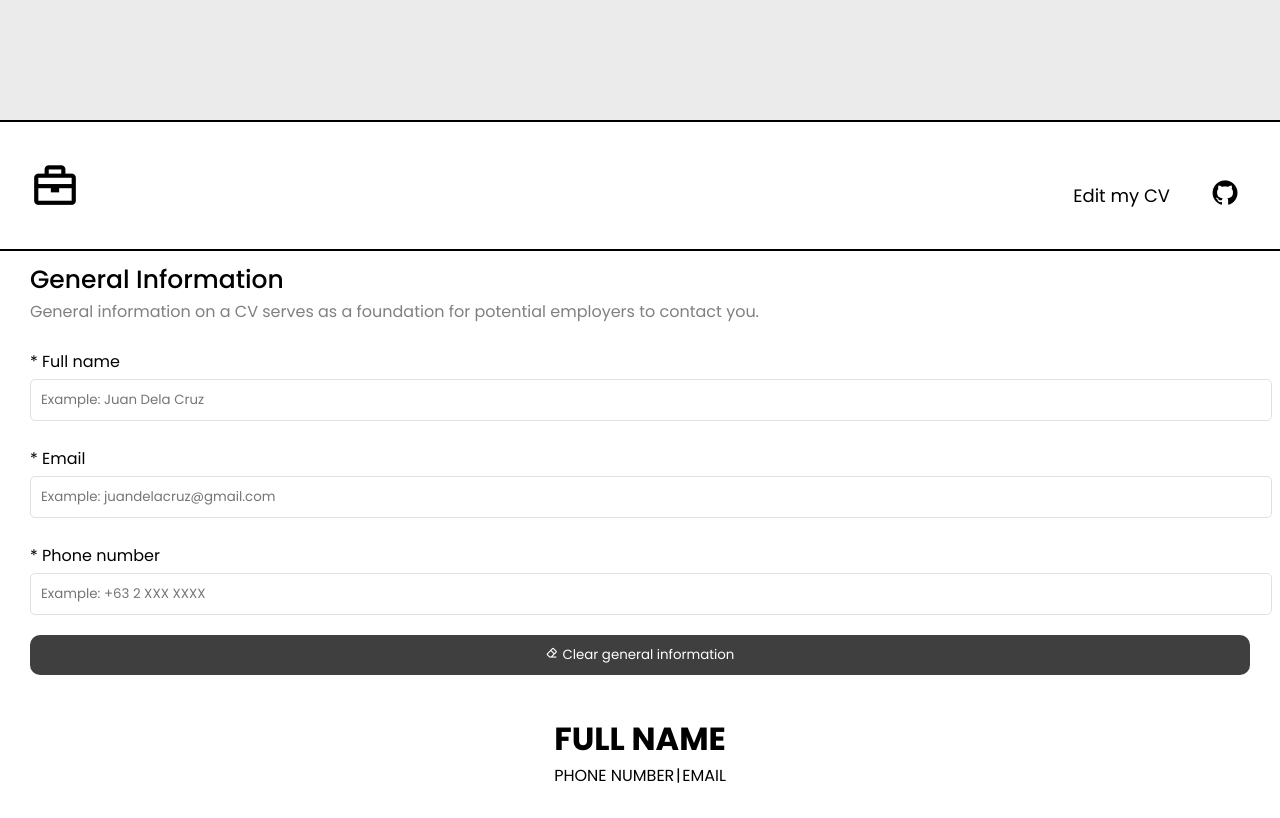
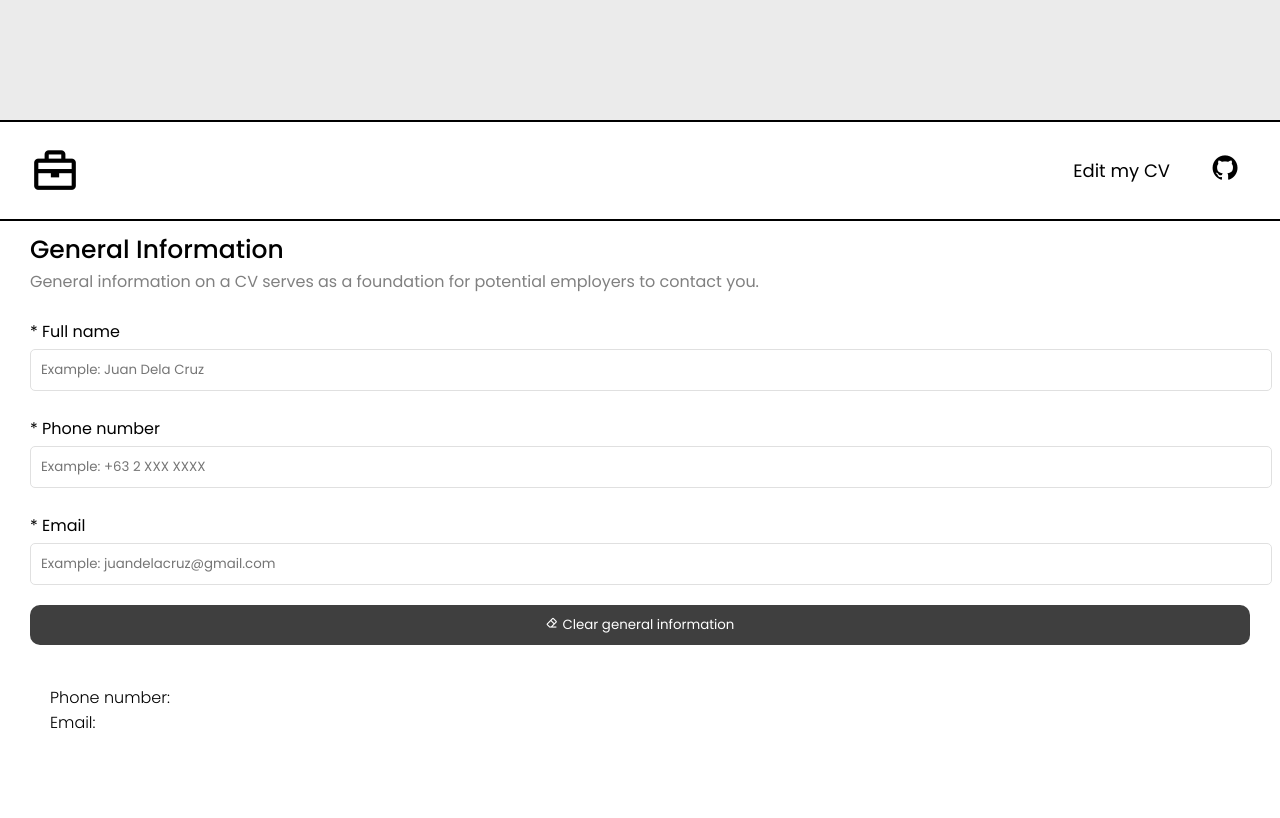
Before and after one commit to maryannintech/cv-application, a React (Vite) app: page / in a window 1280 px wide. Shown: the part 460-1278 px from the top of the page. After the commit the page ends 1225 px from the top, so only its background shows below. Built offline with nearby package versions, Linux system fonts and the light colour scheme.

Commit message:
finished general info

```diff
--- a/src/components/CVForm.jsx
+++ b/src/components/CVForm.jsx
@@ -9,15 +9,15 @@ export default function CVForm() {
   const [email, setEmail] = useState("");
   const [phoneNumber, setPhoneNumber] = useState("");
 
-  function handleFullName() {
+  function handleFullName(e) {
     setFullName(e.target.value);
   }
 
-  function handleEmail() {
+  function handleEmail(e) {
     setEmail(e.target.value);
   }
 
-  function handlePhoneNumber() {
+  function handlePhoneNumber(e) {
     setPhoneNumber(e.target.value);
   }
 
@@ -26,6 +26,7 @@ export default function CVForm() {
     setEmail("");
     setPhoneNumber("");
   }
+
   return (
     <div>
       <GeneralInfo
--- a/src/components/CVPreview.jsx
+++ b/src/components/CVPreview.jsx
@@ -5,11 +5,10 @@ export default function CVPreview({ fullname, email, phoneNumber }) {
   return (
     <div className="cv-preview">
       <div className="general-section">
-        <h1>FULL NAME {fullname}</h1>
+        <h1>{fullname}</h1>
         <div className="general-infos">
-          <p>PHONE NUMBER {phoneNumber}</p>
-          <p>|</p>
-          <p>EMAIL {email}</p>
+          <p>Phone number: {phoneNumber}</p>
+          <p>Email: {email}</p>
         </div>
       </div>
     </div>
--- a/src/components/GeneralInfo.jsx
+++ b/src/components/GeneralInfo.jsx
@@ -27,6 +27,15 @@ export default function GeneralInfo({
           onChange={handleFullName}
           value={fullName}
         ></input>
+        <label htmlFor="phonenumber">* Phone number</label>
+        <input
+          type="email"
+          id="phonenumber"
+          required
+          placeholder="Example: +63 2 XXX XXXX"
+          onChange={handlePhoneNumber}
+          value={phoneNumber}
+        ></input>
         <label htmlFor="email">* Email</label>
         <input
           type="email"
@@ -36,18 +45,8 @@ export default function GeneralInfo({
           onChange={handleEmail}
           value={email}
         ></input>
-        <label htmlFor="phonenumber">* Phone number</label>
-        <input
-          type="email"
-          id="phonenumber"
-          required
-          placeholder="Example: +63 2 XXX XXXX"
-          onChange={handlePhoneNumber}
-          value={phoneNumber}
-        ></input>
-        <button>
-          <i className="bx bx-eraser" onClick={clearInfo}></i> Clear general
-          information
+        <button onClick={clearInfo}>
+          <i className="bx bx-eraser"></i> Clear general information
         </button>
       </div>
     </div>
--- a/src/css/CVPreview.css
+++ b/src/css/CVPreview.css
@@ -2,7 +2,6 @@
   padding: 30px 50px;
   display: flex;
   justify-content: center;
-  align-items: center;
   flex-direction: column;
 }
 
@@ -11,7 +10,10 @@
   margin: 0;
 }
 
+.general-section > h1 {
+    text-transform: uppercase;
+}
+
 .general-infos {
-  display: flex;
-  justify-content: space-between;
+    font-weight: 300;
 }
--- a/src/css/GeneralInfo.css
+++ b/src/css/GeneralInfo.css
@@ -37,6 +37,7 @@
     border: 0 solid transparent;
     margin-top: 20px;
     transition: background-color, color, 0.3s ease;
+    cursor: pointer;
   }
 
   button:hover {
--- a/src/css/Nav.css
+++ b/src/css/Nav.css
@@ -2,7 +2,7 @@
     display: flex;
     justify-content: space-between;
     align-items: center;
-    padding: 10px 30px;
+    padding: 5px 30px;
     border-top: 2px solid black;
     border-bottom: 2px solid black;
 }
@@ -23,10 +23,10 @@
     font-size: 18px;
     background: none;
     border: none;
-    padding: 10px;
     cursor: pointer;
     color: black;
     transition: background-color 0.3s ease;
+    margin: 0;
 }
 
 .nav > ul > li > button:hover {
```
